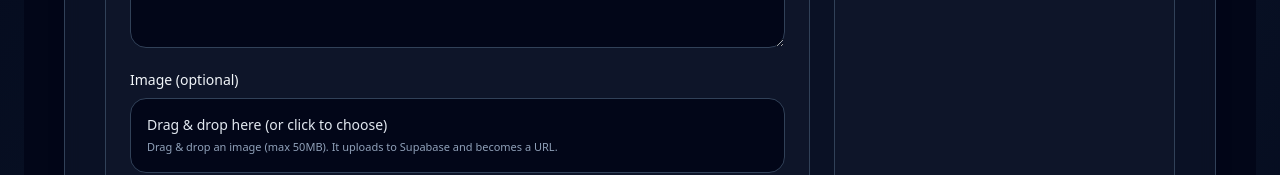
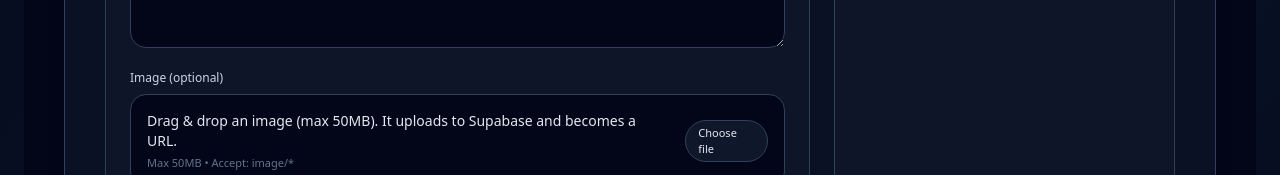
Before and after one commit to Hypnohippy/root-health-ops-dashboard1, a Next.js app: page /dashboard in a window 1280 px wide. Shown: the part 777-952 px from the top of the page. Built offline with nearby package versions, Linux system fonts and the light colour scheme; no server answers.

Commit message:
Update MediaDropzone.tsx

```diff
--- a/app/dashboard/components/MediaDropzone.tsx
+++ b/app/dashboard/components/MediaDropzone.tsx
@@ -1,173 +1,187 @@
 // app/dashboard/components/MediaDropzone.tsx
 "use client";
 
-import React, { useCallback, useMemo, useRef, useState } from "react";
+import React, { useMemo, useRef, useState } from "react";
+import { supabaseBrowser } from "../../../lib/supabaseBrowser";
 
 export type UploadedMedia = {
-  // ✅ added: used by content/new/page.tsx (acts as a stable “media id”)
-  id: string;
-
   url: string;
-  path: string;
-  bucket: string;
-  contentType: string;
-  size: number;
-  kind: "image" | "video" | "other";
+  path?: string;
+  bucket?: string;
+  contentType?: string;
+  size?: number;
 };
 
 type Props = {
-  // accepted to prevent TS errors where it’s passed
   organisationId?: string;
-
-  // Called when upload succeeds
-  onUploaded: (media: UploadedMedia) => void;
-
-  // Optional UI control
   label?: string;
   helpText?: string;
-  maxMb?: number; // defaults to 50
-  accept?: string; // defaults to images + video
+  accept?: string; // e.g. "image/*" or "video/*"
+  maxMb?: number; // default 50
+  onUploaded: (media: UploadedMedia) => void;
 };
 
-function bytesToMb(n: number) {
-  return n / (1024 * 1024);
-}
-
-function inferKind(contentType: string): UploadedMedia["kind"] {
-  const ct = (contentType || "").toLowerCase();
-  if (ct.startsWith("image/")) return "image";
-  if (ct.startsWith("video/")) return "video";
-  return "other";
-}
+type InitResponse = {
+  success: boolean;
+  bucket?: string;
+  path?: string;
+  token?: string;
+  signedUrl?: string;
+  publicUrl?: string;
+  contentType?: string;
+  size?: number;
+  error?: string;
+};
 
 export default function MediaDropzone({
-  organisationId, // not used yet, but safe
+  organisationId,
+  label = "Upload",
+  helpText = "Drag & drop a file here",
+  accept = "*/*",
+  maxMb = 50,
   onUploaded,
-  label = "Upload media",
-  helpText = "Drag & drop an image or video (max 50MB).",
-  maxMb = 50,
-  accept = "image/*,video/*",
 }: Props) {
   const inputRef = useRef<HTMLInputElement | null>(null);
-
-  const [dragOver, setDragOver] = useState(false);
+  const [isDragging, setIsDragging] = useState(false);
   const [busy, setBusy] = useState(false);
   const [err, setErr] = useState<string | null>(null);
-  const [last, setLast] = useState<UploadedMedia | null>(null);
+  const [doneMsg, setDoneMsg] = useState<string | null>(null);
 
   const maxBytes = useMemo(() => maxMb * 1024 * 1024, [maxMb]);
 
-  const pick = () => inputRef.current?.click();
-
-  const uploadFile = useCallback(
-    async (file: File) => {
-      setErr(null);
-
-      if (!file) return;
-      if (file.size > maxBytes) {
-        setErr(
-          `That file is ${bytesToMb(file.size).toFixed(1)}MB. Max is ${maxMb}MB.`
-        );
-        return;
+  function openPicker() {
+    inputRef.current?.click();
   }
 
+  function prettySize(bytes: number) {
+    const mb = bytes / (1024 * 1024);
+    return `${mb.toFixed(1)}MB`;
+  }
+
+  async function uploadFile(file: File) {
+    setErr(null);
+    setDoneMsg(null);
     setBusy(true);
+
     try {
-        const fd = new FormData();
-        fd.append("file", file);
+      if (!file) throw new Error("No file selected.");
 
-        // Optional, for future org-based foldering
-        if (organisationId) fd.append("organisationId", organisationId);
+      if (file.size > maxBytes) {
+        throw new Error(`File too large. Max is ${maxMb}MB.`);
+      }
 
-        const res = await fetch("/api/media/upload", {
+      // 1) Ask server for signed upload token (tiny JSON, no 413)
+      const initRes = await fetch("/api/media/upload", {
         method: "POST",
-          body: fd,
+        headers: { "Content-Type": "application/json" },
+        body: JSON.stringify({
+          filename: file.name,
+          contentType: file.type,
+          size: file.size,
+          organisationId: organisationId || null,
+        }),
       });
 
-        const json: any = await res.json().catch(() => null);
-        if (!res.ok || !json?.success) {
-          throw new Error(json?.error || `Upload failed (${res.status})`);
+      const initJson: InitResponse = await initRes.json().catch(() => null as any);
+
+      if (!initRes.ok || !initJson?.success) {
+        throw new Error(initJson?.error || `Upload init failed (${initRes.status}).`);
       }
 
-        const path = String(json.path || "");
-        const url = String(json.url || "");
-        const contentType = String(json.contentType || file.type || "");
-        const size = Number(json.size || file.size || 0);
-        const bucket = String(json.bucket || "public-media");
+      const bucket = String(initJson.bucket || "");
+      const path = String(initJson.path || "");
+      const token = String(initJson.token || "");
+      const publicUrl = String(initJson.publicUrl || "");
 
-        // ✅ This is what fixes your deploy:
-        // treat the storage path as a stable “id”
-        const media: UploadedMedia = {
-          id: path || url || `upload_${Date.now()}`,
+      if (!bucket || !path || !token || !publicUrl) {
+        throw new Error("Upload init response missing bucket/path/token/publicUrl.");
+      }
+
+      // 2) Upload directly to Supabase Storage (bypasses Vercel limits)
+      const { error: upErr } = await supabaseBrowser.storage
+        .from(bucket)
+        .uploadToSignedUrl(path, token, file, {
+          contentType: file.type || initJson.contentType || "application/octet-stream",
+        });
+
+      if (upErr) {
+        throw new Error(`Supabase upload failed: ${upErr.message}`);
+      }
+
+      // 3) Done
+      onUploaded({
+        url: publicUrl,
+        bucket,
         path,
-          url,
-          bucket,
-          contentType,
-          size,
-          kind: inferKind(contentType),
-        };
+        contentType: file.type || initJson.contentType,
+        size: file.size,
+      });
 
-        setLast(media);
-        onUploaded(media);
+      setDoneMsg(`Uploaded: ${file.name} (${prettySize(file.size)})`);
     } catch (e: any) {
       setErr(e?.message || "Upload failed.");
     } finally {
       setBusy(false);
     }
-    },
-    [maxBytes, maxMb, onUploaded, organisationId]
-  );
+  }
 
-  const onDrop = useCallback(
-    async (e: React.DragEvent) => {
+  function onDrop(e: React.DragEvent<HTMLDivElement>) {
     e.preventDefault();
     e.stopPropagation();
-      setDragOver(false);
+    setIsDragging(false);
 
-      const file = e.dataTransfer.files?.[0];
-      if (!file) return;
+    const file = e.dataTransfer?.files?.[0];
+    if (file) void uploadFile(file);
+  }
 
-      await uploadFile(file);
-    },
-    [uploadFile]
-  );
+  function onDragOver(e: React.DragEvent<HTMLDivElement>) {
+    e.preventDefault();
+    e.stopPropagation();
+    setIsDragging(true);
+  }
+
+  function onDragLeave(e: React.DragEvent<HTMLDivElement>) {
+    e.preventDefault();
+    e.stopPropagation();
+    setIsDragging(false);
+  }
+
+  function onFilePicked(e: React.ChangeEvent<HTMLInputElement>) {
+    const file = e.target.files?.[0];
+    if (file) void uploadFile(file);
+    // allow selecting the same file again
+    e.target.value = "";
+  }
 
   return (
     <div className="space-y-2">
-      <div className="text-sm font-medium">{label}</div>
+      {label ? <div className="text-xs font-medium text-slate-300">{label}</div> : null}
 
       <div
-        onClick={pick}
-        onDragOver={(e) => {
-          e.preventDefault();
-          e.stopPropagation();
-          setDragOver(true);
-        }}
-        onDragLeave={(e) => {
-          e.preventDefault();
-          e.stopPropagation();
-          setDragOver(false);
-        }}
         onDrop={onDrop}
+        onDragOver={onDragOver}
+        onDragLeave={onDragLeave}
         className={[
-          "cursor-pointer rounded-2xl border p-4 transition",
-          dragOver
-            ? "border-emerald-400 bg-emerald-500/10"
+          "rounded-2xl border px-4 py-4 text-sm transition cursor-pointer",
+          isDragging
+            ? "border-emerald-500/70 bg-emerald-500/10"
             : "border-slate-700 bg-slate-950",
         ].join(" ")}
+        onClick={openPicker}
+        role="button"
+        tabIndex={0}
       >
-        <div className="text-sm text-slate-200">
-          {busy ? "Uploading…" : "Drag & drop here (or click to choose)"}
+        <div className="flex items-center justify-between gap-4">
+          <div className="text-slate-200">
+            {busy ? "Uploading…" : helpText}
+            <div className="mt-1 text-[11px] text-slate-500">
+              Max {maxMb}MB • Accept: {accept}
             </div>
-        <div className="mt-1 text-[11px] text-slate-400">{helpText}</div>
+          </div>
 
-        {last?.url ? (
-          <div className="mt-3 text-[11px] text-slate-300 break-all">
-            <span className="text-slate-500">Uploaded:</span> {last.url}
+          <div className="text-[11px] rounded-full border border-slate-700 bg-slate-900 px-3 py-1 text-slate-200">
+            {busy ? "Working…" : "Choose file"}
           </div>
-        ) : null}
-
-        {err ? <div className="mt-3 text-[11px] text-red-400">{err}</div> : null}
         </div>
 
         <input
@@ -175,13 +189,17 @@ export default function MediaDropzone({
           type="file"
           accept={accept}
           className="hidden"
-        onChange={async (e) => {
-          const file = e.target.files?.[0];
-          if (!file) return;
-          e.target.value = "";
-          await uploadFile(file);
-        }}
+          onChange={onFilePicked}
         />
+      </div>
+
+      {err ? (
+        <div className="text-[11px] text-red-400 whitespace-pre-wrap">{err}</div>
+      ) : null}
+
+      {doneMsg ? (
+        <div className="text-[11px] text-emerald-300 whitespace-pre-wrap">{doneMsg}</div>
+      ) : null}
     </div>
   );
 }
```
Lines whose indentation alone changed are shown as unchanged.
